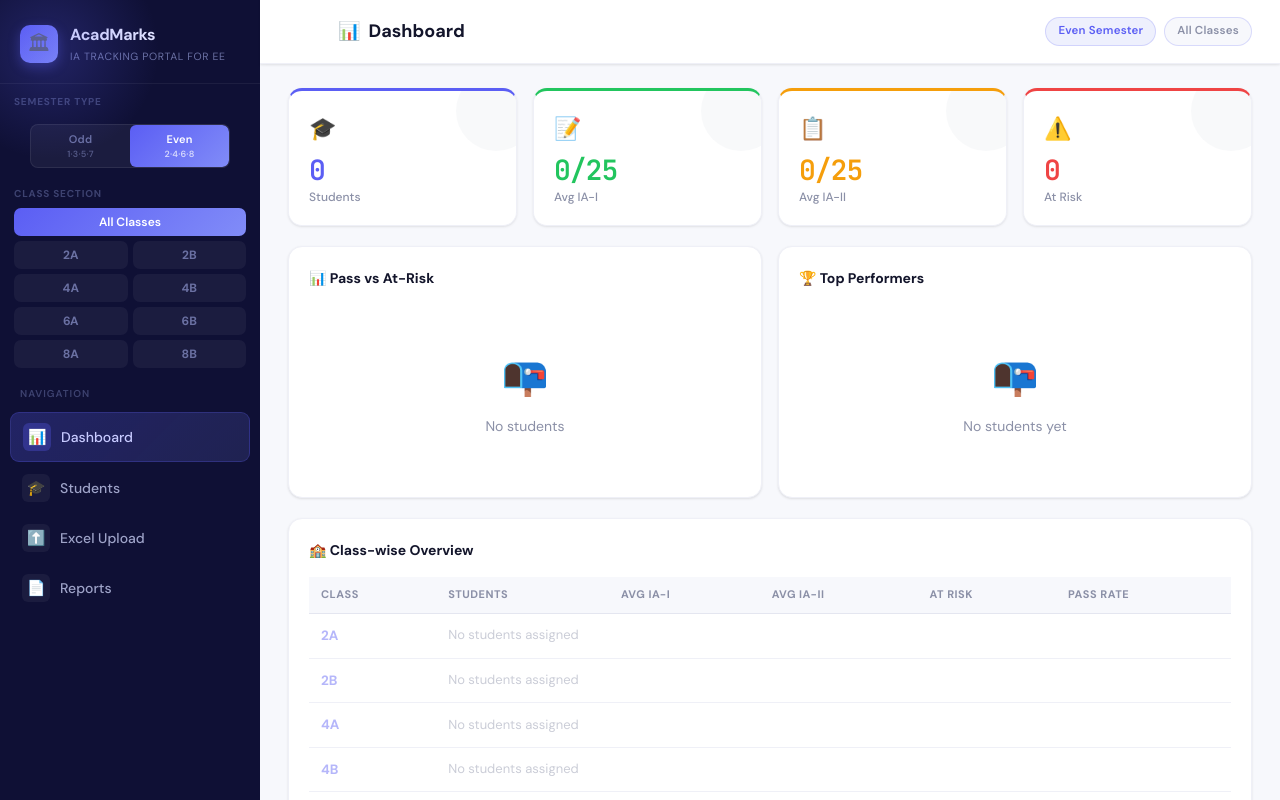
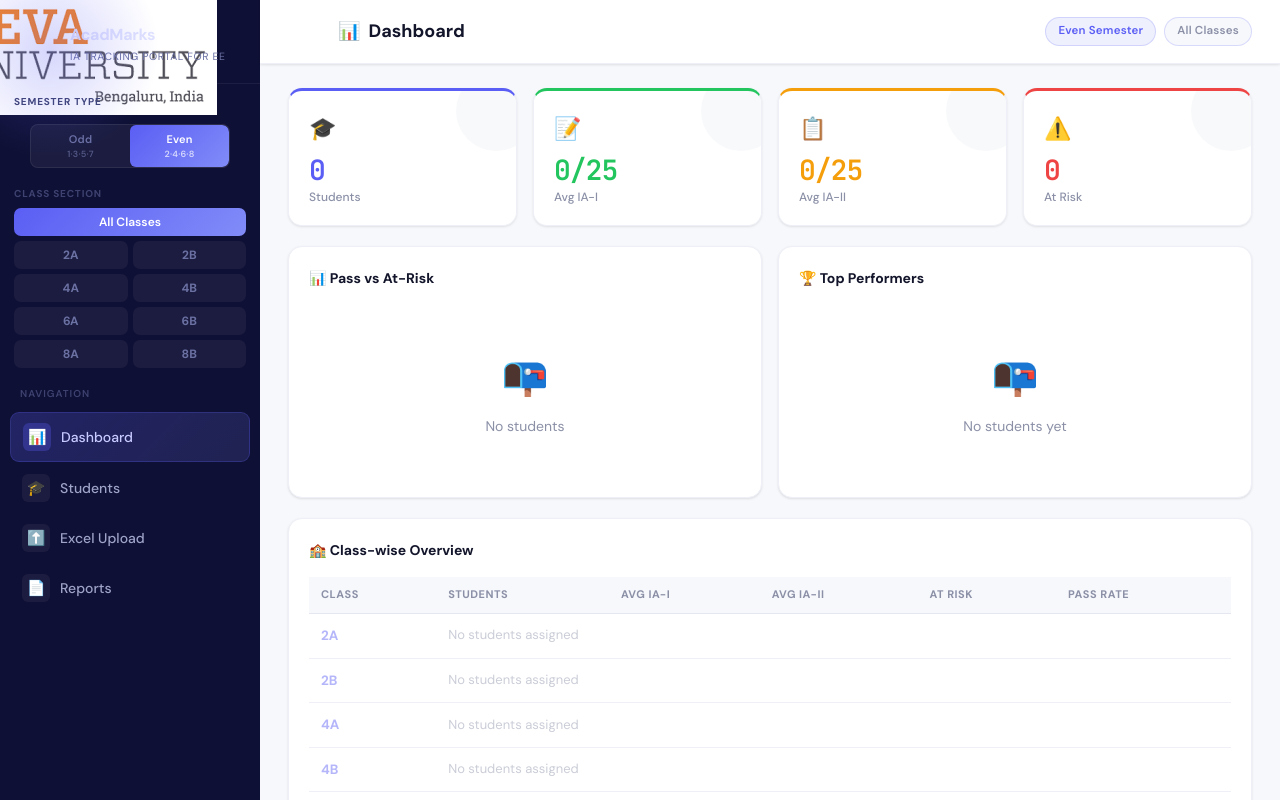
Before and after one commit to ajayLegion/acadmarks, a React (Vite) app: page / in a window 1280 px wide. Shown: the top 800 px of the page. Built offline with nearby package versions, Linux system fonts and the light colour scheme.

Commit message:
feat add brad icon

```diff
--- a/src/App.jsx
+++ b/src/App.jsx
@@ -5,6 +5,7 @@ import { Students } from "./components/Students";
 import { ExcelUpload } from "./components/ExcelUpload";
 import { Reports } from "./components/Reports";
 import "./App.css";
+import logo from "./assets/reva.png";
 
 /* ── Class lists per semester type ─────────────────────────────── */
 export const CLASS_MAP = {
@@ -54,7 +55,7 @@ export default function App() {
       {/* ══ Sidebar ══════════════════════════════════════════════ */}
       <aside className={`sidebar ${menuOpen ? "show" : "hide"}`}>
         <div className="brand">
-          <div className="brand-icon">🏛</div>
+          <div className="brand-icon"><img src={logo} alt="Reva University" /></div>
           <div>
             <div className="brand-title">AcadMarks</div>
             <div className="brand-sub">IA Tracking Portal For EE</div>
```
Also changed, not shown: src/assets/reva-2.png (added), src/assets/reva.png (added).
